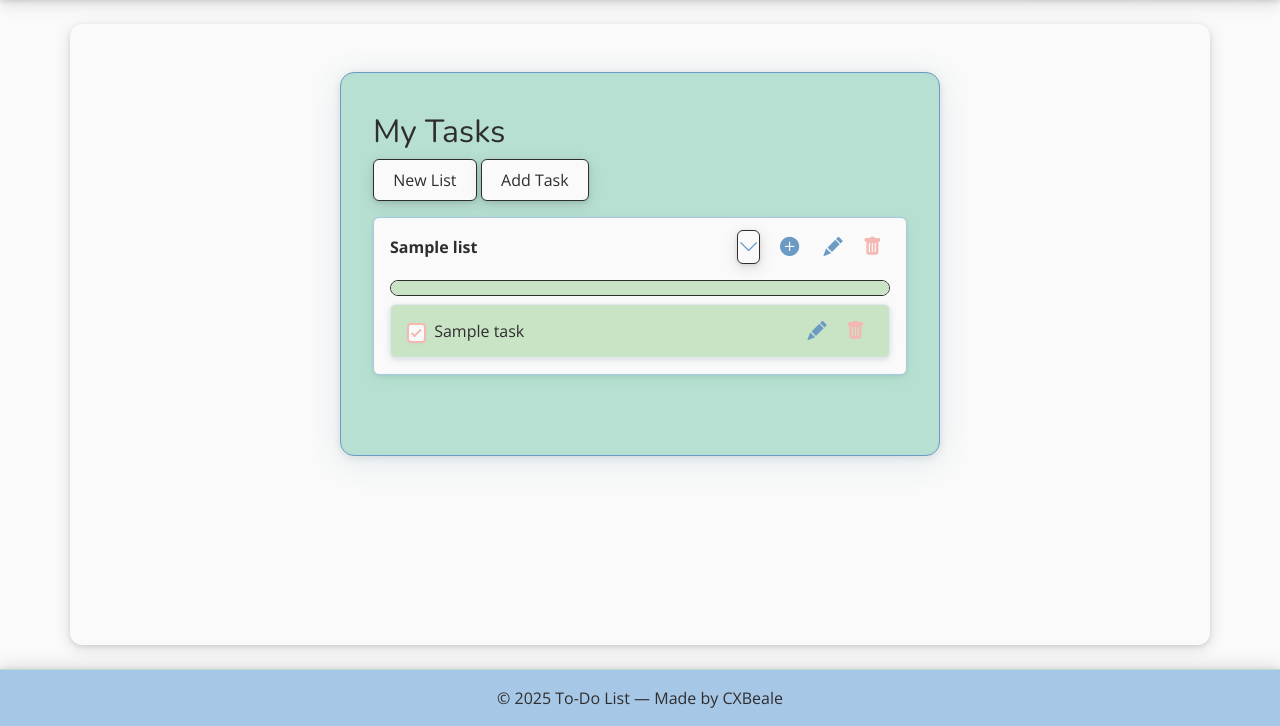
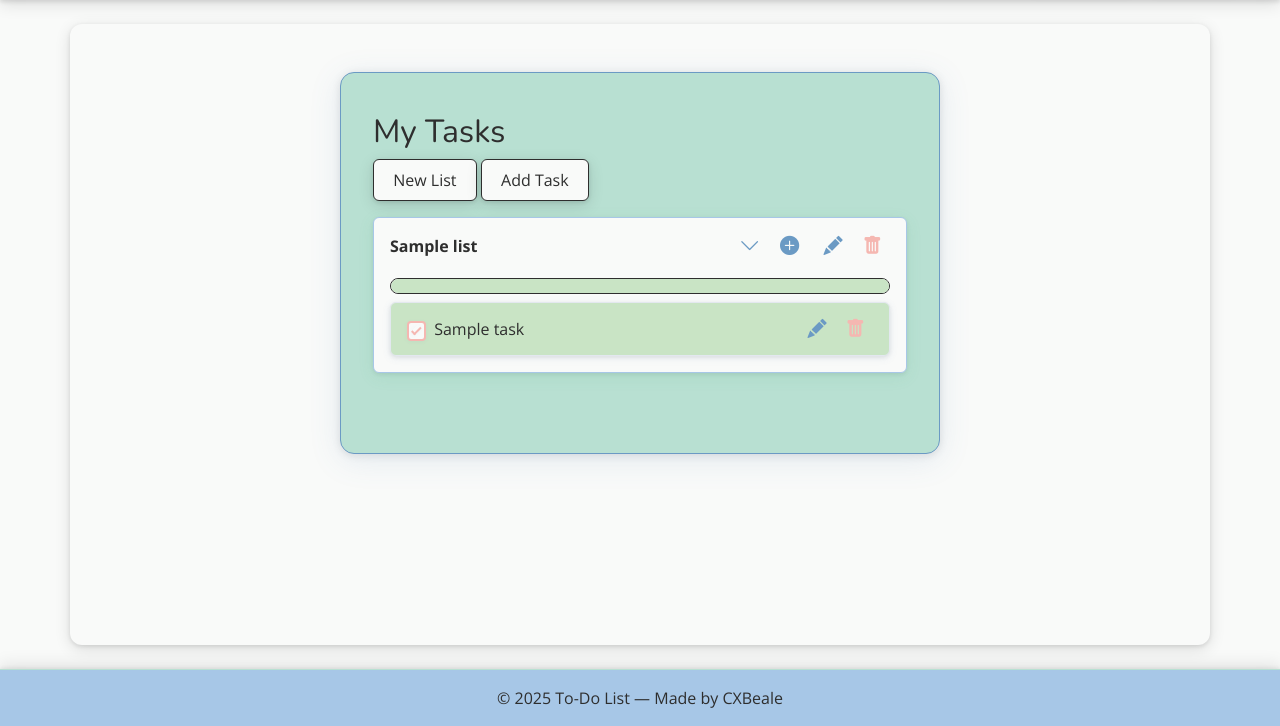
Before and after one commit to CXBeale/to-do-list, a Django app: page /lists/ in a window 1280 px wide. Shown: the part 74-800 px from the top of the page. Run offline with Django 5.2, Linux system fonts and the light colour scheme; a user stored in the database is signed in; tables that the repository leaves empty hold one stand-in row (values such as "Sample post"); some libraries are stand-ins or nearby versions.

Commit message:
update styling for chevron icons

```diff
--- a/assets/css/style.css
+++ b/assets/css/style.css
@@ -393,6 +393,19 @@ h1, h2, h3 {
   color: var(--color-primary);
 }
 
+.chevron-toggle {
+  border: none !important;
+  background: none !important;
+  box-shadow: none !important;
+  outline: none !important;
+}
+.chevron-toggle:focus,
+.chevron-toggle:active {
+  border: none !important;
+  outline: none !important;
+  box-shadow: none !important;
+}
+
 /* ========================= */
 /*      PROGRESS BAR         */
 /* ========================= */
--- a/todo/templates/todo/lists_and_tasks.html
+++ b/todo/templates/todo/lists_and_tasks.html
@@ -12,7 +12,7 @@
                 <div class="d-flex align-items-center justify-content-between mt-1 mb-2 w-100">
                     <strong>{{ list.list_name }}</strong>
                     <div>
-                        <button class="btn-custom btn-link p-0 me-2 chevron-toggle" type="button" data-bs-toggle="collapse" data-bs-target="#tasks-list-{{ list.id }}" aria-expanded="true" aria-controls="tasks-list-{{ list.id }}">
+                        <button class="btn-link p-0 me-2 chevron-toggle" type="button" data-bs-toggle="collapse" data-bs-target="#tasks-list-{{ list.id }}" aria-expanded="true" aria-controls="tasks-list-{{ list.id }}">
                             <i class="bi bi-chevron-down"></i>
                         </button>
                         <a href="{% url 'add_task_to_list' list.id %}" class="add-icon-link" title="Add Task">
```
